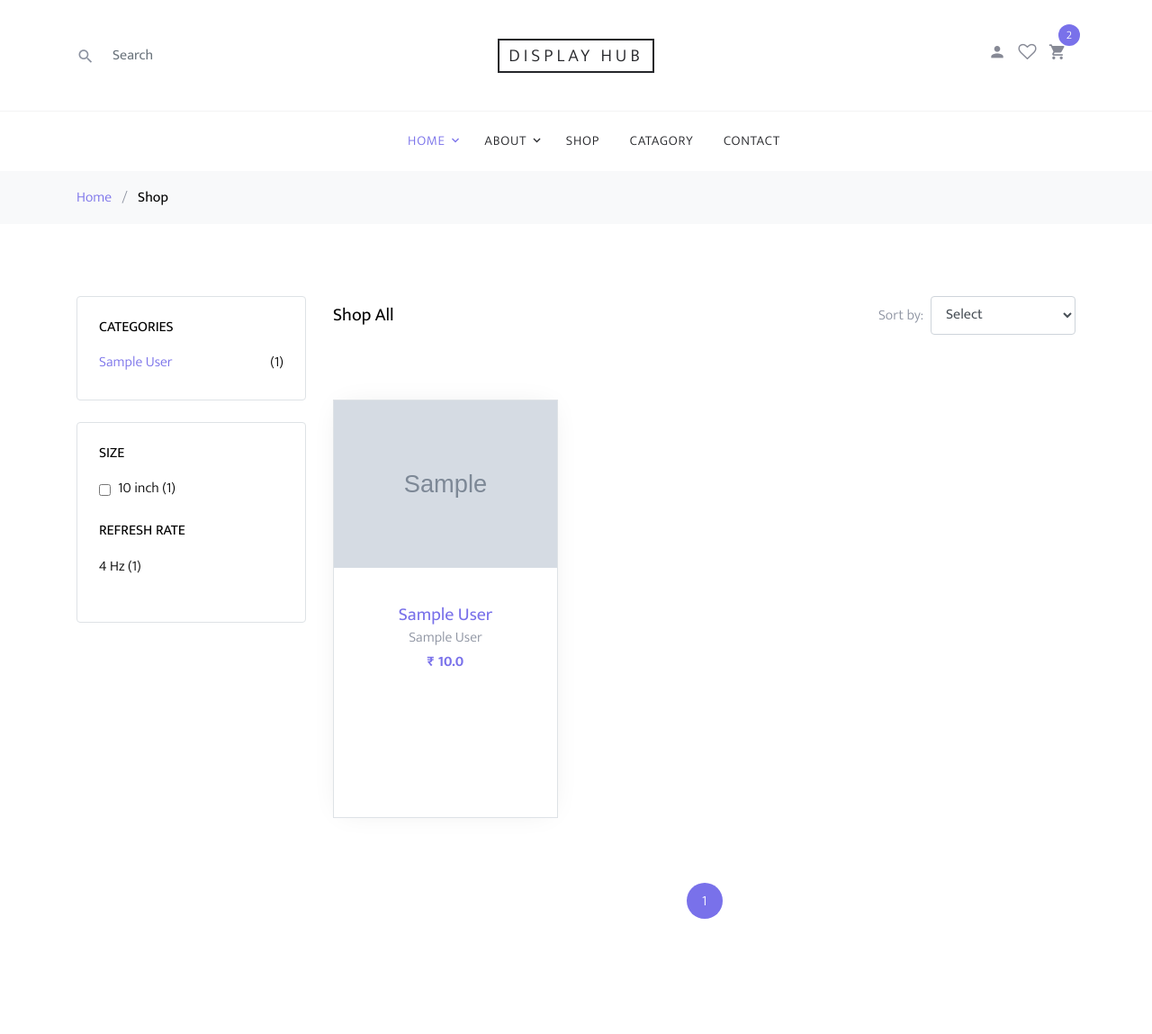
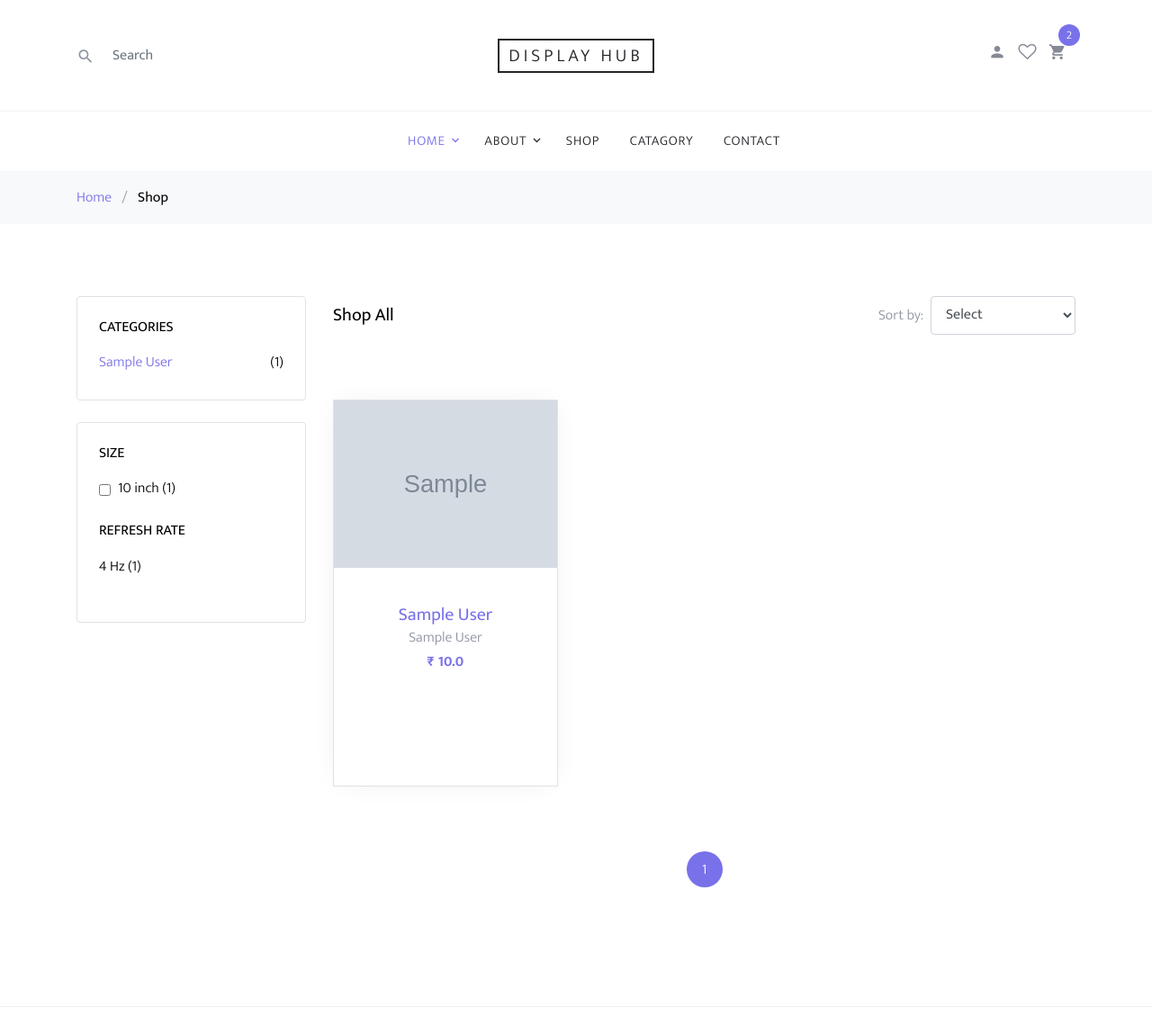
Before and after one commit to SahalSabith/Display-Hub, a Django app: page /shop/ in a window 1280 px wide. Shown: the top 1149 px of the page at 90% size. Run offline with Django 5.2, Linux system fonts and the light colour scheme; tables that the repository leaves empty hold one stand-in row (values such as "Sample post"); grey boxes marked "Sample" are stand-in pictures; some libraries are stand-ins or nearby versions; some web fonts are replaced.

Commit message:
week 10 last

```diff
--- a/displayHub/templates/shop.html
+++ b/displayHub/templates/shop.html
@@ -54,7 +54,7 @@
           {% if products %}
             {% for product in products %}
             <div class="col-sm-6 col-lg-4 mb-4" data-aos="fade-up">
-                <div class="block-4 text-center border" style="width:250px; height:465px;">
+                <div class="block-4 text-center border" style="width:250px; height:430px;">
                     {% if not product.status or not product.brand.status or not product.category.status %}
                     <figure class="block-4-image">
                         <img src="{{ product.image1.url }}" class="img-fluid opacity-50">
```
